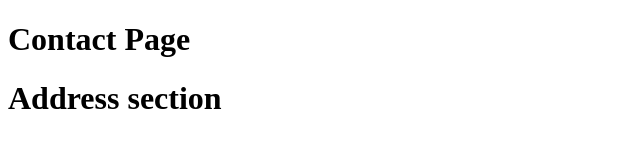
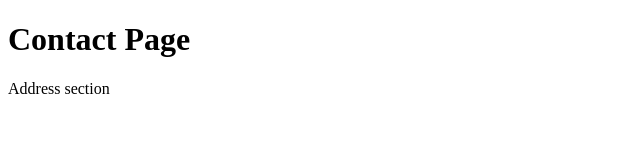
Before and after one commit to Shah-Hussain-Dev/Test-code, a plain HTML site: page contact.html in a window 1280 px wide. Shown: the whole page, without its empty margins (0-640 px from the left). Drawn offline with Linux system fonts and the light colour scheme.

Commit message:
Updated Contact file

```diff
--- a/contact.html
+++ b/contact.html
@@ -8,6 +8,6 @@
   </head>
   <body>
     <h1>Contact Page</h1>
-    <h1>Address section </h1>
+    <p>Address section </p>
   </body>
 </html>
```
